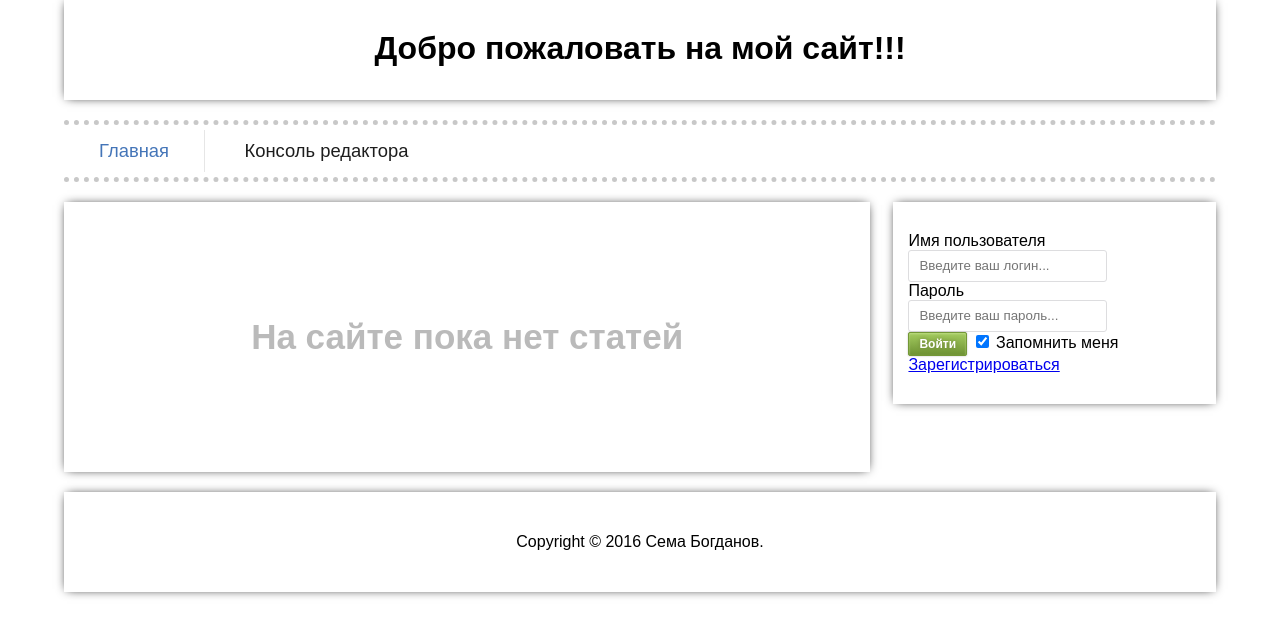
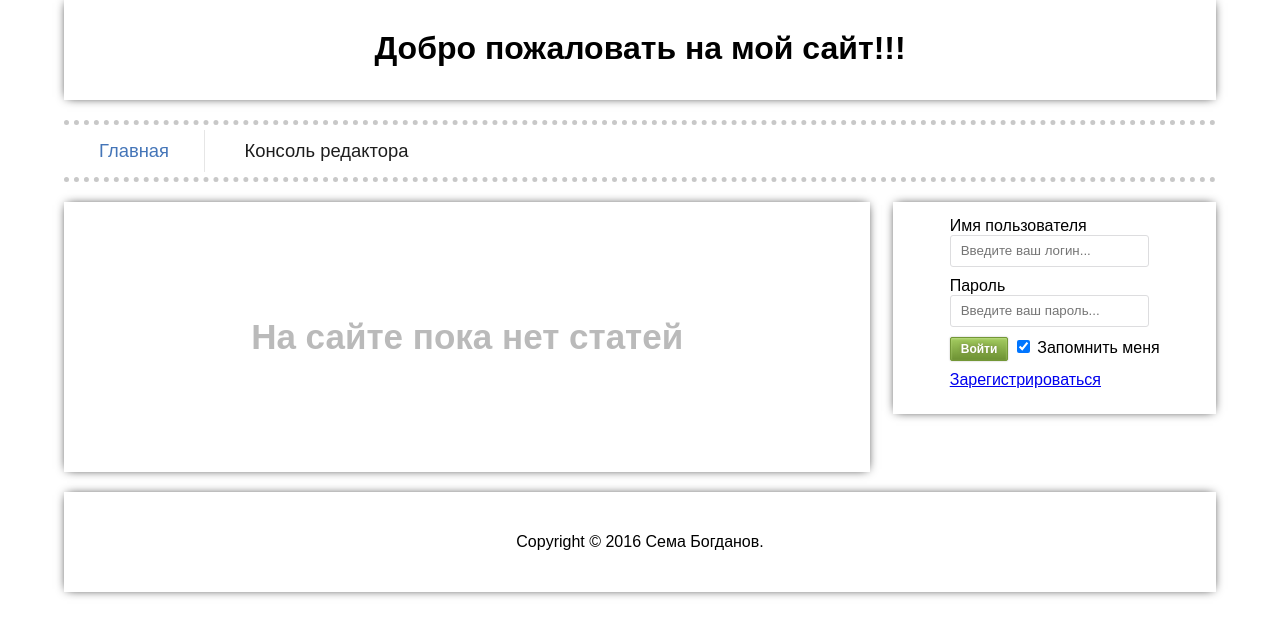
Before and after one commit to Twist-tracer/GeekBrainsPHPv2, a PHP site: page / in a window 1280 px wide. Shown: the top 636 px of the page. Run offline with PHP 8.4, Linux system fonts and the light colour scheme; data that the repository does not hold is empty.

Commit message:
Добаленны новые стили

```diff
--- a/theme/style.css
+++ b/theme/style.css
@@ -12,7 +12,7 @@ body {
 
 div.globContainer {
     width: 90%;
-	min-width: 322px;
+	min-width: 765px;
     margin: 0 auto;
 }
 
@@ -355,6 +355,7 @@ textarea:focus::-webkit-input-placeholder {
 	width: 100%;
 	padding: 15px;
 	box-shadow: 0px 0px 10px -3px #000;
+	margin-bottom: 15px;
 }
 
 /* footer */
@@ -462,3 +463,12 @@ textarea:focus::-webkit-input-placeholder {
 .comment__header > * {
 	margin-right: 5px;
 }
+
+.form_auth {
+	max-width: 210px;
+	margin: 0 auto;
+}
+
+.form__row {
+	margin-bottom: 10px;
+}
```
